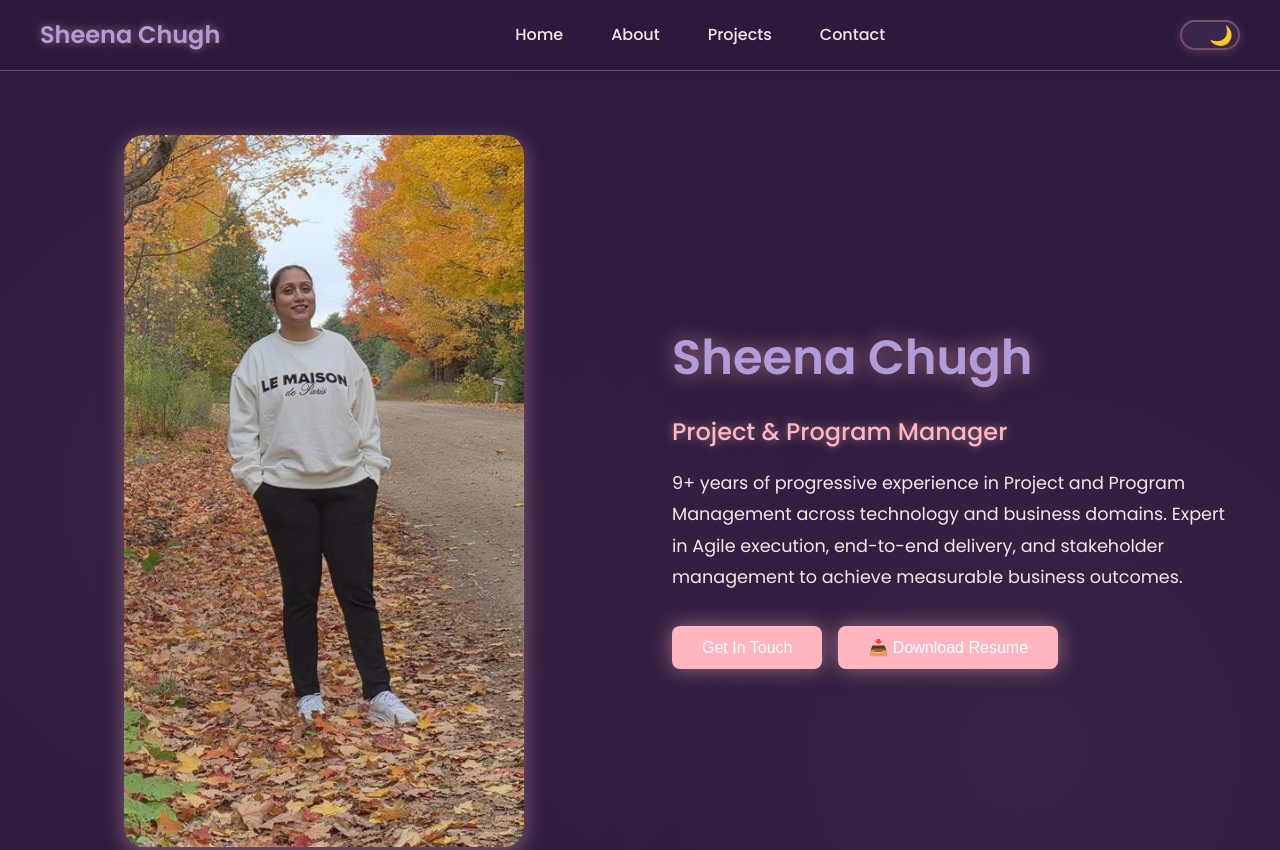
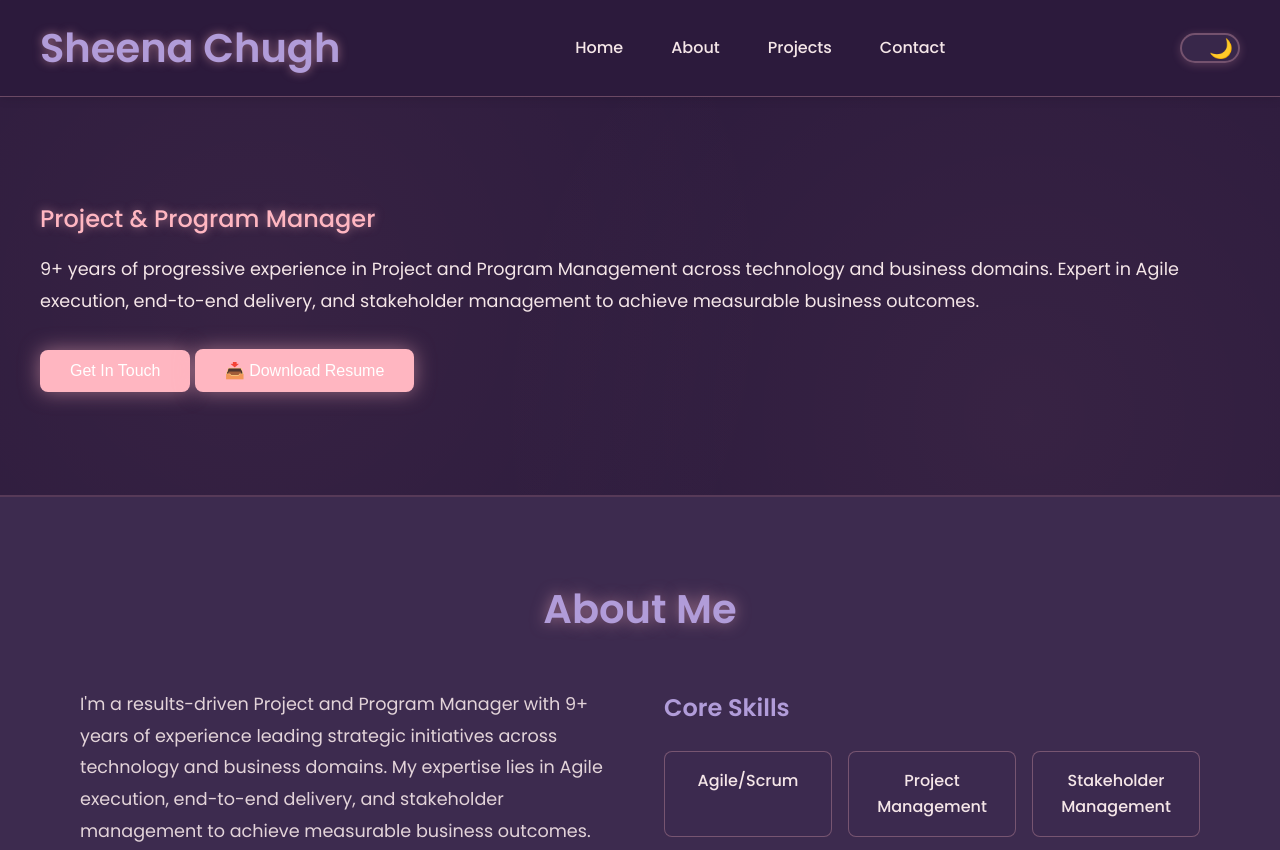
Before and after one commit to sheenachugh22/portfolio, a plain HTML site: page index.html in a window 1280 px wide. Shown: the top 850 px of the page. Drawn offline with Linux system fonts and the light colour scheme.

Commit message:
Update portfolio

```diff
--- a/index.html
+++ b/index.html
@@ -41,11 +41,7 @@
     <!-- Hero Section -->
     <section id="home" class="hero">
         <div class="hero-content">
-            <div class="hero-image">
-                <img src="shared%20image.jpeg" alt="Sheena Chugh">
-            </div>
             <div class="hero-text">
-                <h1>Sheena Chugh</h1>
                 <p class="subtitle">Project & Program Manager</p>
                 <p class="hero-description">9+ years of progressive experience in Project and Program Management across technology and business domains. Expert in Agile execution, end-to-end delivery, and stakeholder management to achieve measurable business outcomes.</p>
                 <div class="hero-buttons">
--- a/styles.css
+++ b/styles.css
@@ -112,7 +112,7 @@ body::before {
 }
 
 .logo {
-    font-size: 1.5rem;
+    font-size: 2.5rem;
     font-weight: 600;
     color: var(--accent-color);
     text-shadow: 0 0 10px rgba(255, 182, 193, 0.5);
@@ -216,7 +216,7 @@ body::before {
 
 /* Hero Section */
 .hero {
-    min-height: 90vh;
+    min-height: 50vh;
     display: flex;
     align-items: center;
     justify-content: center;
@@ -282,11 +282,12 @@ body::before {
     text-shadow: 0 0 10px rgba(255, 182, 193, 0.5);
 }
 
-.hero-buttons {
+.hero-content {
     display: flex;
-    gap: 1rem;
-    flex-wrap: wrap;
-}
+    align-items: center;  /* vertically aligns text and buttons */
+    gap: 20px;            /* spacing between text and buttons */
+    flex-wrap: wrap;      /* keeps layout responsive on smaller screens */
+  }
 
 .download-btn {
     background: transparent;
```
Also changed, not shown: shared image.jfif (deleted), shared image.jpeg (deleted).
